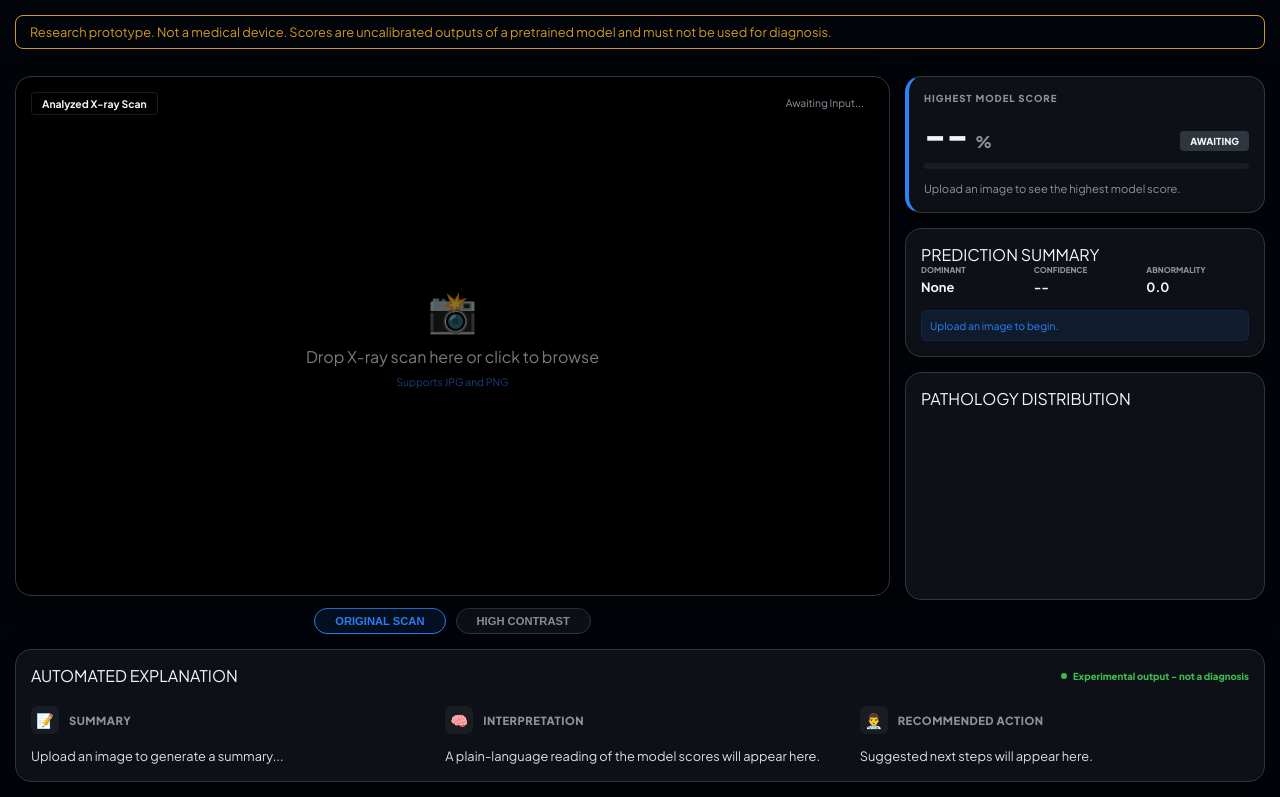
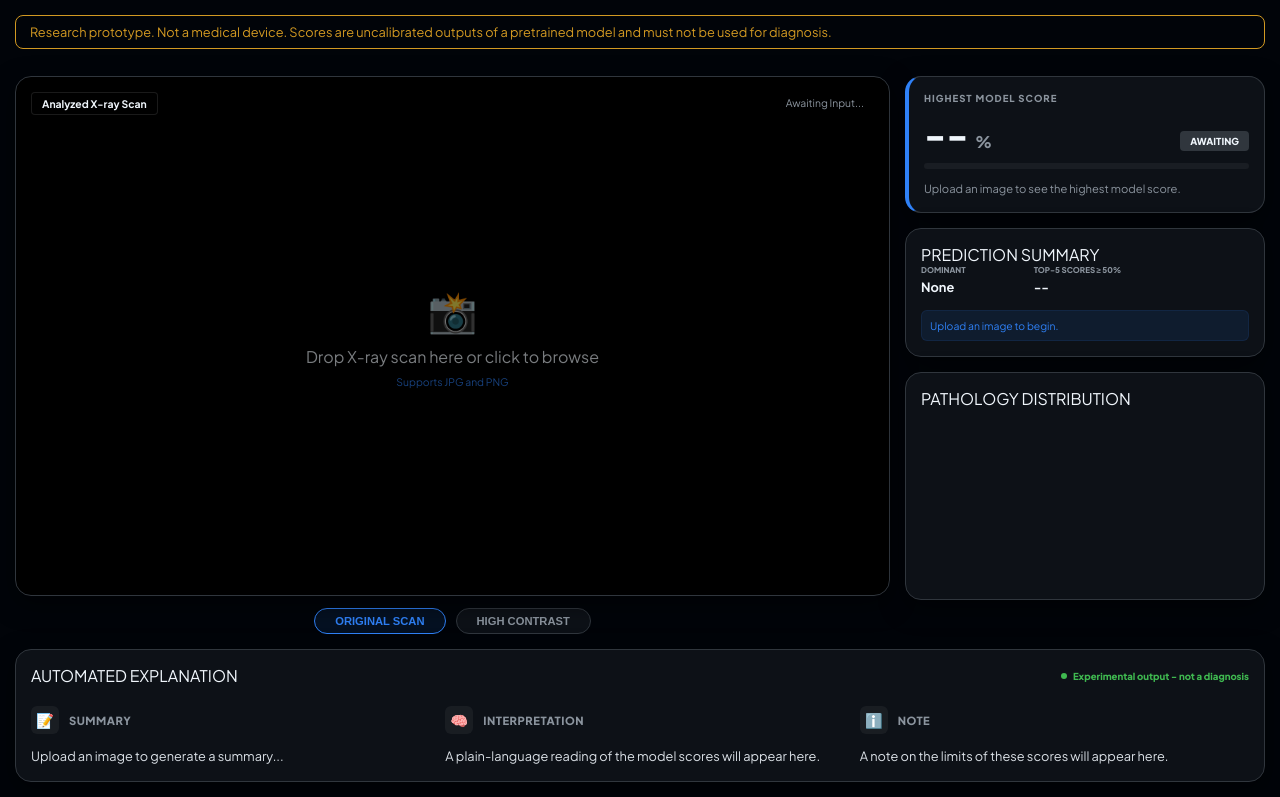
Before and after one commit to projectbin07-stack/xray-analysis-aiml, a FastAPI app: page / in a window 1280 px wide. Shown: the part 56-853 px from the top of the page. Run offline with FastAPI, Linux system fonts and the light colour scheme; a map, chart or similar area stays blank.

Commit message:
Drop medical directives and derived figures from the dashboard and prompt
The fixed explanation and the Ollama prompt no longer recommend actions, the
"Recommended action" panel becomes a neutral note, and the "Confidence" and
"Abnormality" figures (rescalings of the top score) are removed. The dashboard
screenshot is retaken and two screenshots showing inflated scores from an
older interface are removed.

Co-Authored-By: Claude Opus 5.5 <noreply@anthropic.com>

```diff
--- a/app.py
+++ b/app.py
@@ -69,7 +69,9 @@ def generate_human_report(predictions) -> dict[str, str]:
     Meaning:
     Recommendation:
 
-    Keep it short and always recommend review by a clinician.
+    Scores are normalised so that 50% is the model's own operating threshold.
+    Keep it short. Do not give medical advice or tell the reader what to do; under
+    Recommendation, say only that the scores are not a diagnosis.
     """
     try:
         response = requests.post(
--- a/static/script.js
+++ b/static/script.js
@@ -107,22 +107,21 @@ function updateDashboard(data) {
     riskProgress.style.width = riskScore + '%';
 
     metricsPanel.classList.remove('critical', 'attention', 'normal');
-    if (data.status === 'CRITICAL') {
+    if (data.status === 'HIGH SCORE') {
         metricsPanel.classList.add('critical');
-        riskExplanation.innerText = "The highest model score is above 70%. This is a model output, not a diagnosis: a qualified clinician must review the image.";
-    } else if (data.status === 'NEEDS ATTENTION') {
+        riskExplanation.innerText = "The highest model score is above 70%. This is a model output, not a diagnosis.";
+    } else if (data.status === 'ELEVATED SCORE') {
         metricsPanel.classList.add('attention');
-        riskExplanation.innerText = "The highest model score is between 40% and 70%. This is a model output, not a diagnosis.";
+        riskExplanation.innerText = "The highest model score is at or above 50%, the model's operating threshold. This is a model output, not a diagnosis.";
     } else {
         metricsPanel.classList.add('normal');
-        riskExplanation.innerText = "No pathology score is above 40%. This does not rule out disease.";
+        riskExplanation.innerText = "No pathology score is at or above 50%, the model's operating threshold. This does not rule out disease.";
     }
 
     // Analytics Card
     document.getElementById('dominantCond').innerText = topPred.disease;
-    document.getElementById('confConsistency').innerText = riskScore > 85 ? "High" : riskScore > 60 ? "Moderate" : "Low";
-    document.getElementById('mAbnormality').innerText = (riskScore / 10).toFixed(1);
-    document.getElementById('aSummaryText').innerText = `Highest model score: ${topPred.disease} at ${riskScore}%. Scores are uncalibrated outputs of a pretrained model.`;
+    document.getElementById('aboveCount').innerText = data.predictions.filter(p => p.confidence >= 50).length;
+    document.getElementById('aSummaryText').innerText = `Highest model score: ${topPred.disease} at ${riskScore}%. Scores are uncalibrated outputs of a pretrained model; 50% is its operating threshold.`;
 
     // Predictions List & Chart
     updatePredictionsUI(data);
@@ -156,7 +155,7 @@ function updatePredictionsUI(data) {
 
 function getBarColor(score) {
     if (score > 70) return '#f85149';
-    if (score > 40) return '#d29922';
+    if (score >= 50) return '#d29922';
     return '#2f81f7';
 }
 
--- a/templates/index.html
+++ b/templates/index.html
@@ -95,12 +95,8 @@
                         <span class="a-value" id="dominantCond">None</span>
                     </div>
                     <div class="a-metric">
-                        <span class="a-label">Confidence</span>
-                        <span class="a-value" id="confConsistency">--</span>
-                    </div>
-                    <div class="a-metric">
-                        <span class="a-label">Abnormality</span>
-                        <span class="a-value" id="mAbnormality">0.0</span>
+                        <span class="a-label">Top-5 scores &ge; 50%</span>
+                        <span class="a-value" id="aboveCount">--</span>
                     </div>
                 </div>
                 <div class="a-summary" id="aSummaryText">Upload an image to begin.</div>
@@ -143,10 +139,10 @@
                 </div>
                 <div class="exp-block">
                     <div class="exp-header">
-                        <span class="exp-icon recommendation">👨‍⚕️</span>
-                        <h4>RECOMMENDED ACTION</h4>
+                        <span class="exp-icon recommendation">ℹ️</span>
+                        <h4>NOTE</h4>
                     </div>
-                    <div class="exp-content" id="expRecommendation">Suggested next steps will appear here.</div>
+                    <div class="exp-content" id="expRecommendation">A note on the limits of these scores will appear here.</div>
                 </div>
             </div>
         </div>
```
Also changed, not shown: assets/images/dashboard.png.
